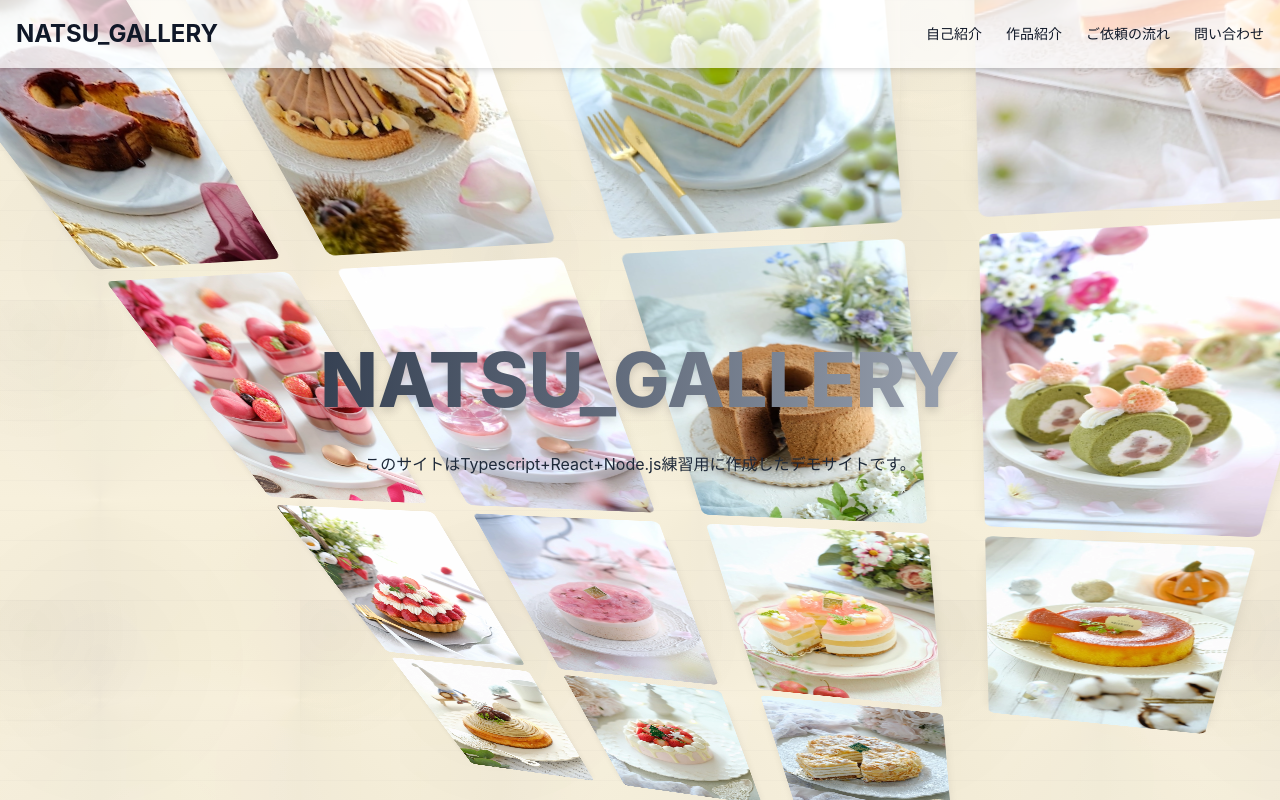
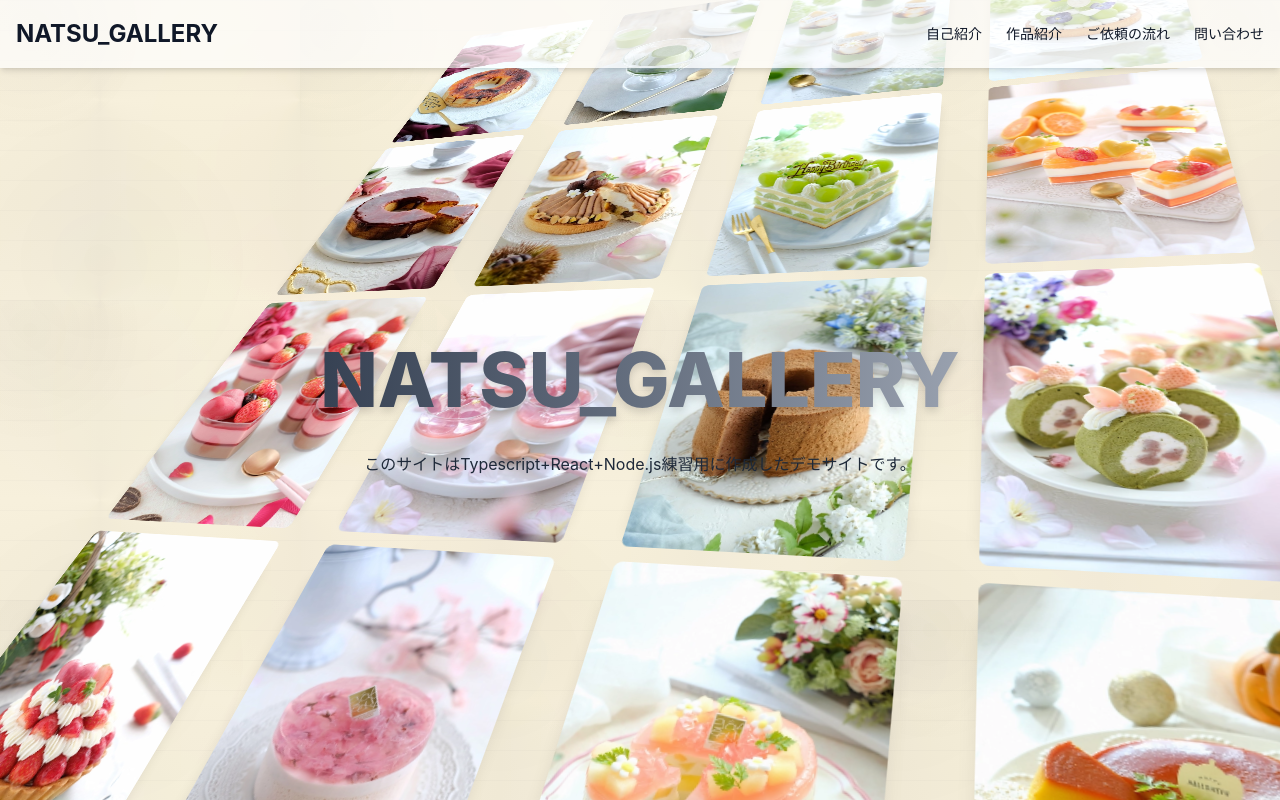
Before and after one commit to Kimio-dev/natsu-gallery-frontend, a React (Vite) app: page / in a window 1280 px wide. Built offline with nearby package versions, Linux system fonts and the light colour scheme.

Commit message:
Optimize image loading and animation performance

```diff
--- a/src/components/BackgroundGrid.tsx
+++ b/src/components/BackgroundGrid.tsx
@@ -55,7 +55,7 @@ const BackgroundGrid: React.FC<BackgroundGridProps> = ({ className }) => {
           height: `${singleGridHeight}px`,
           transformStyle: 'preserve-3d', // transform-style-3d をスタイルに移動
           // 3D変換の適用: 左斜め20度 (Y軸), 後ろ方向45度 (X軸)
-          transform: 'rotateY(-20deg) rotateX(-45deg)',
+          transform: 'rotateY(-20deg) rotateX(45deg)',
           // 画面中央に配置するため、必要に応じて調整
           // top: '50%', left: '50%', transform: 'translate(-50%, -50%) rotateY(-20deg) rotateX(-45deg)',
           // ただし、親のflex-boxで中央寄せされているので、transformのtranslateは不要
```
